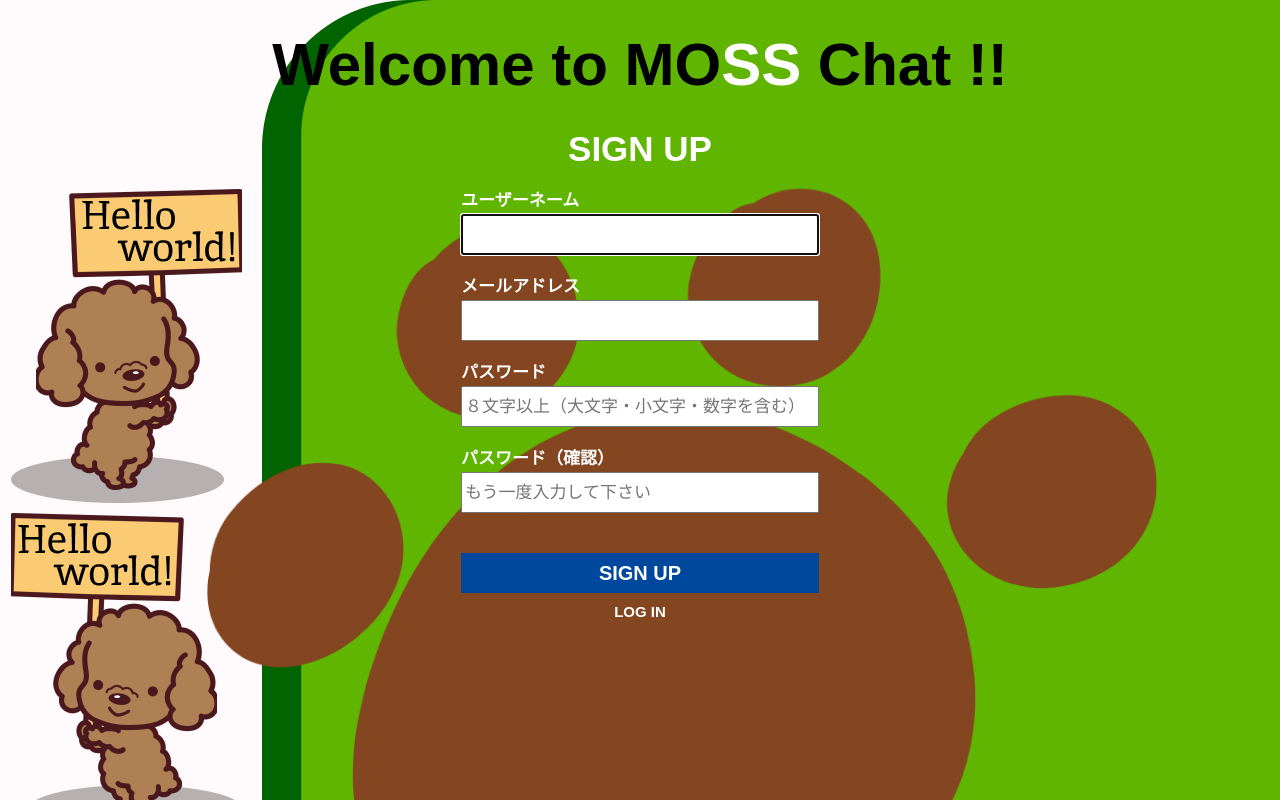
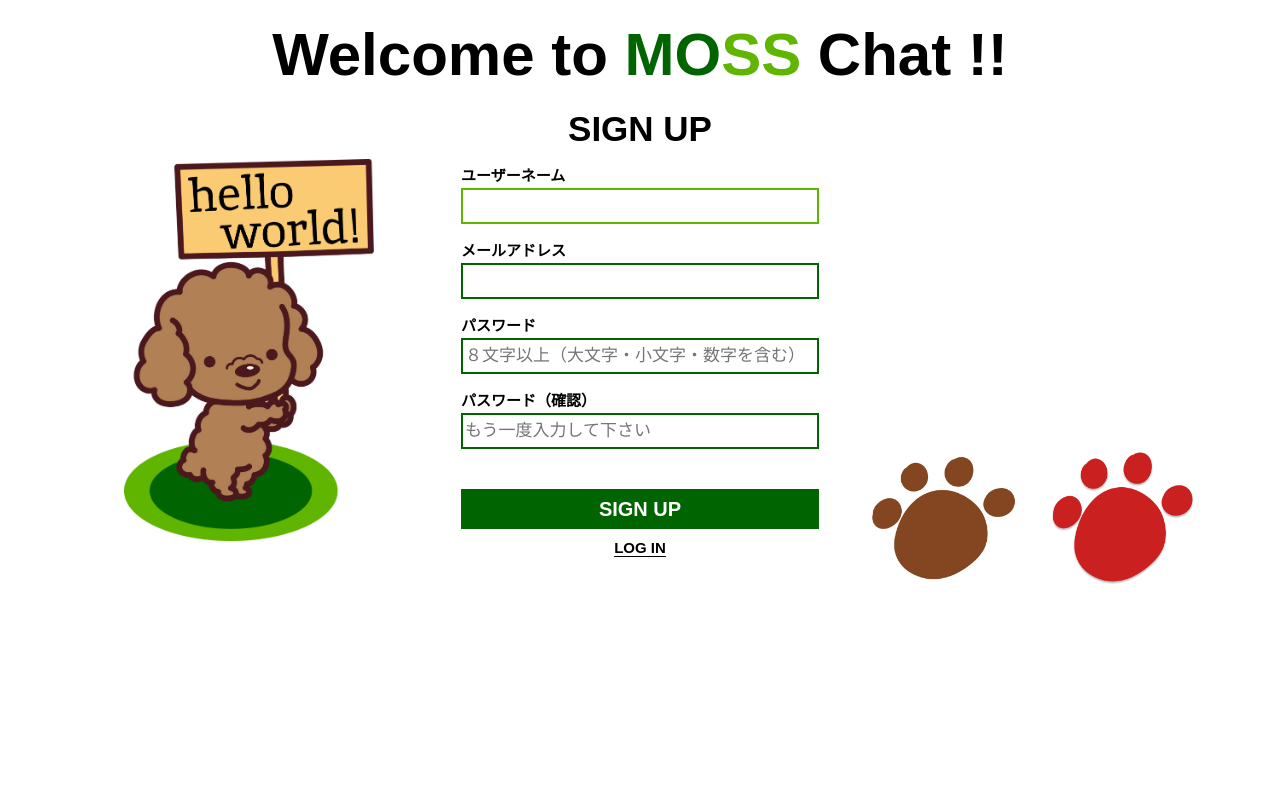
Before and after one commit to HackathonGteam/gteam, a Flask app: page /signup in a window 1280 px wide. Run offline with Flask 2, Linux system fonts and the light colour scheme; some libraries are stand-ins or nearby versions.

Commit message:
サインアップ画面とログイン画面のレイアウト変更

```diff
--- a/static/css/base.css
+++ b/static/css/base.css
@@ -1,7 +1,6 @@
 body {
   margin: 0 auto;
   font-family: "Mplus 1c", sans-serif;
-  background-color: var(--color_backgroud);
 }
 
 a {
--- a/static/css/color.css
+++ b/static/css/color.css
@@ -7,7 +7,6 @@
   --header_color_primary: #FFD000;
   --header_color_secondary: #DAA520;
 
-  --color_backgroud: rgba(255, 240, 245, 0.3);
   --channel_background: rgba(248, 229, 140, 0.5);
   --title_back_color: #DCDCDC;
 
--- a/static/css/registration.css
+++ b/static/css/registration.css
@@ -1,8 +1,4 @@
-.registration-wrapper {
-  height: 100vh;
-  background-image: url("../img/registration.png");
-  background-size: cover;
-}
+/* タイトル */
 
 .registration-top {
   font-size: 30px;
@@ -10,14 +6,18 @@
 
 .registration-top h1 {
   text-align: center;
-  margin-top: 0;
-  margin-bottom: 30px;
-  padding-top: 30px;
+  margin: 20px 0;
 }
 
-.registration-top h1 span{
-  color: #fff;
+.registration-top h1 .MO {
+  color: var(--color_secondary);
 }
+
+.registration-top h1 .SS {
+  color: var(--color_primary);
+}
+
+/* 入力フォーム */
 
 .registration-content {
   display: flex;
@@ -28,6 +28,16 @@
   width: 358px;
 }
 
+.registration-left.signup img {
+  margin: 50px 54px 0 54px;
+  width: 250px;
+}
+
+.registration-left.login img {
+  margin: 30px 89px 0 89px;
+  width: 180px;
+}
+
 .registration-form {
   width: 358px;
 }
@@ -36,20 +46,24 @@
   margin: 0;
   text-align: center;
   font-size: 35px;
-  color: #fff;
 }
 
 .registration-form p {
   margin-bottom: 3px;
-  font-size: 17px;
-  color: #fff;
+  font-size: 15px;
   font-weight: bold;
 }
 
 .registration-form input {
   width: 350px;
-  height: 35px;
+  height: 30px;
   font-size: 17px;
+  border: 2px solid var(--color_secondary);
+}
+
+.registration-form input:focus {
+  border: 2px solid var(--color_primary);
+  outline: 0;
 }
 
 .registration-form button {
@@ -57,13 +71,12 @@
   width: 358px;
   height: 40px;
   padding: 0;
-  margin-top: 40px;
-  margin-bottom: 10px;
+  margin: 40px 0 10px 0;
   border: 0;
   font-size: 20px;
   font-weight: bold;
-  color: #fff;
-  background-color: #00489d;
+  color: white;
+  background-color: var(--color_secondary);
 }
 
 .registration-switch {
@@ -71,7 +84,16 @@
   font-size: 15px;
   font-weight: bold;
   text-align: center;
-  color: #fff;
+  text-decoration: underline;
+  text-underline-offset: 3px;
+}
+
+.display-feedback.signup {
+  height: 250px;
+}
+
+.display-feedback.login {
+  height: 100px;
 }
 
 .registration-message{
@@ -86,3 +108,12 @@
   background-color: #fff;
   border: dashed #ff0000;
 }
+
+.registration-message img {
+  width: 150px;
+}
+
+.registration-footprint {
+  display: flex;
+  justify-content: space-around;
+}
--- a/templates/signup.html
+++ b/templates/signup.html
@@ -1,20 +1,18 @@
-{% extends 'base.html' %} <!-- base.htmlを継承して利用する -->
+{% extends 'base.html' %}
 {% block title %}
   <title>signup</title>
 {% endblock %}
 {% block body %}
-  <!--新規会員登録画面の作成-->
-  <div class="registration-wrapper" >
   <div class="container">
-      <div class="registration">
     <div class="registration-top">
-          <h1>Welcome to MO<span>SS</span> Chat !!</h1>
+      <h1>Welcome to <span class="MO">MO</span><span class="SS">SS</span> Chat !!</h1>
     </div>
     <div class="registration-content">
-          <div class="registration-left"></div>
+      <div class="registration-left signup">
+        <img src="static/img/registration-dog.jpg" alt="">
+      </div>
       <div class="registration-form">
         <h2>SIGN UP</h2>
-            <!--POSTで/signupにユーザー情報を送信する-->
         <form method="post" action="/signup">
           <p>ユーザーネーム</p>
           <input type="text" name="userName" autofocus>
@@ -29,7 +27,7 @@
         <a class="registration-switch" href="{{ url_for('login') }}">LOG IN</a>
       </div>
       <div class="registration-message">
-            <!-- ユーザーが不適切な値を入力した時に、その理由を表示する -->
+        <div class="display-feedback signup">
           {% with messages = get_flashed_messages() %}
             {% if messages %}
               <div class="feedback">
@@ -40,6 +38,9 @@
             {% endif %}
           {% endwith %}
         </div>
+        <div class="registration-footprint">
+          <img src="static/img/footprint-brown.jpg" alt="">
+          <img src="static/img/footprint-red.jpg" alt="">
         </div>
       </div>
     </div>
```
Also changed, not shown: templates/login.html (+9 -8 lines), static/img/channel-header.png (deleted), static/img/chat-dog.png, static/img/footprint-brown.jpg (added), static/img/footprint-red.jpg (added), static/img/registration-dog.jpg (added), static/img/registration.png (deleted). Lines whose indentation alone changed are shown as unchanged.
